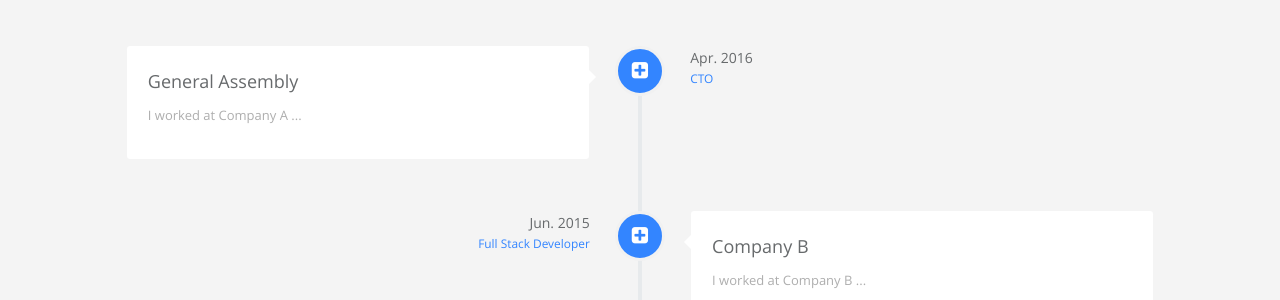
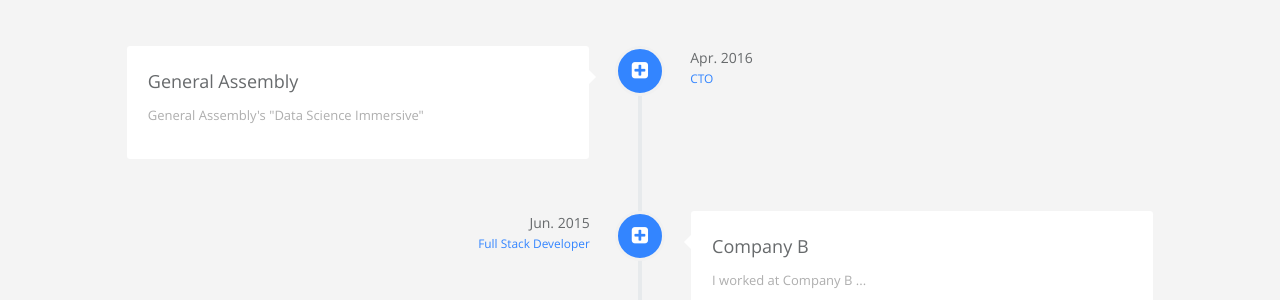
Before and after one commit to RossReisman/RossReisman.github.io, a Jekyll site: the page built from index.html, in a window 1280 px wide and 900 px high, scrolled down 876 px. Shown: the part 154-454 px from the top of the window. Built offline with Jekyll 4.4.1, drawn with Linux system fonts in a browser that asks for light colours.

Commit message:
Update careers.yml

```diff
--- a/_data/index/careers.yml
+++ b/_data/index/careers.yml
@@ -4,7 +4,7 @@
     detail: General Assembly
     i18n: company_a
   desc:
-    detail: I worked at Company A ...
+    detail: General Assembly's "Data Science Immersive"
     i18n: company_a_desc
   date:
     detail: Apr. 2016
```
